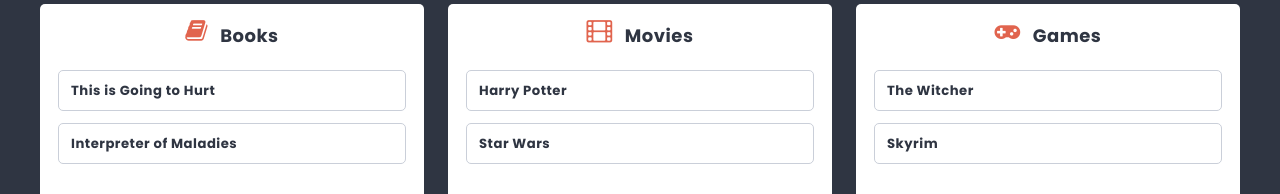
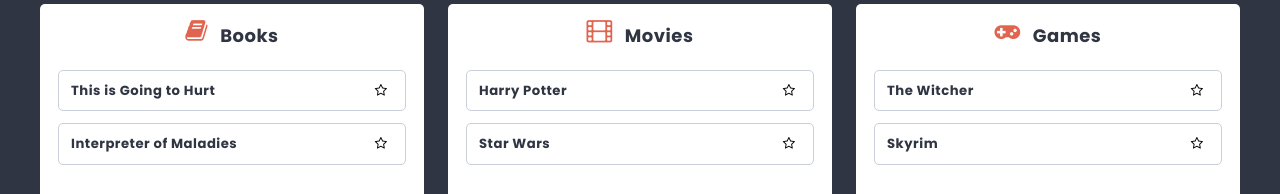
Before and after one commit to Dominik-Wilk/ReactApp, a React (Create React App) app: page /list/1 in a window 1280 px wide. Shown: the part 406-600 px from the top of the page. Built offline with nearby package versions, Linux system fonts and the light colour scheme.

Commit message:
Use useEffet hook to reset value of searchString in store

```diff
--- a/package.json
+++ b/package.json
@@ -7,6 +7,7 @@
     "@testing-library/jest-dom": "^5.17.0",
     "@testing-library/react": "^13.4.0",
     "@testing-library/user-event": "^13.5.0",
+    "clsx": "^2.0.0",
     "font-awesome": "^4.7.0",
     "nanoid": "^5.0.1",
     "proxy-memoize": "^2.0.4",
--- a/src/components/Card/Card.js
+++ b/src/components/Card/Card.js
@@ -1,6 +1,28 @@
 import styles from './Card.module.scss';
+import { useDispatch } from 'react-redux';
+import { toggleCardFav } from '../../redux/store';
+import { useState } from 'react';
+import clsx from 'clsx';
 
-const Card = props => {
-  return <li className={styles.card}>{props.title}</li>;
+const Card = ({ title, id }) => {
+  const [isFav, setIsFav] = useState(false);
+  const dispatch = useDispatch();
+
+  const swap = e => {
+    e.preventDefault();
+    dispatch(toggleCardFav(id));
+    setIsFav(!isFav);
+  };
+
+  return (
+    <li className={styles.card}>
+      {title}
+      <button
+        onClick={swap}
+        className={clsx('fa fa-star-o', styles.fav, {
+          [styles.isFav]: isFav,
+        })}></button>
+    </li>
+  );
 };
 export default Card;
--- a/src/components/Card/Card.module.scss
+++ b/src/components/Card/Card.module.scss
@@ -11,3 +11,11 @@
   justify-content: space-between;
   font-weight: bold;
 }
+.fav {
+  cursor: pointer;
+  border: none;
+  background-color: transparent;
+}
+.isFav {
+  color: rgb(255, 217, 0);
+}
--- a/src/components/Column/Column.js
+++ b/src/components/Column/Column.js
@@ -6,7 +6,6 @@
 
 const Column = props => {
   const cards = useSelector(state => getFilteredCards(state, props.id));
-
   return (
     <article className={styles.column}>
       <h2 className={styles.title}>
@@ -15,7 +14,7 @@
       </h2>
       <ul className={styles.cards}>
         {cards.map(card => (
-          <Card key={card.id} title={card.title} />
+          <Card key={card.id} title={card.title} id={card.id} />
         ))}
       </ul>
       <CardForm columnId={props.id} />
--- a/src/components/Favourite/Favourite.js
+++ b/src/components/Favourite/Favourite.js
@@ -1,6 +1,32 @@
 import PageTitle from '../PageTitle/PageTitle';
+import Card from '../Card/Card';
+import styles from './Favourite.module.scss';
+import { useSelector } from 'react-redux';
+import { getFavCards } from '../../redux/store';
 
 const Favourite = () => {
-  return <PageTitle>Favourite</PageTitle>;
+  const cards = useSelector(getFavCards);
+
+  if (cards.length === 0) {
+    return (
+      <>
+        <PageTitle>Favourite</PageTitle>
+        <h2 className={styles.column}>No favourite cards...</h2>
+      </>
+    );
+  } else {
+    return (
+      <>
+        <PageTitle>Favourite</PageTitle>
+        <article className={styles.column}>
+          <ul className={styles.cards}>
+            {cards.map(card => (
+              <Card key={card.id} title={card.title} id={card.id} />
+            ))}
+          </ul>
+        </article>
+      </>
+    );
+  }
 };
 export default Favourite;
--- a/src/components/Favourite/Favourite.module.scss
+++ b/src/components/Favourite/Favourite.module.scss
@@ -1,4 +1,19 @@
+@use 'sass:math';
 @import '../../styles/settings.scss';
+
+.column {
+  flex-shrink: 0;
+  width: calc(33% - 12px);
+  background: $color-light;
+  margin: 50px auto;
+  padding: ($base-size * 1.5);
+  border-radius: $radius;
+  box-shadow: 0 math.div($base-size, 4) 0 rgba(0, 0, 0, 0.3);
+  color: $color-dark;
+
+  .cards {
+    padding: math.div($base-size, 2) 0;
+  }
 
   .favourite {
     padding: $base-size;
@@ -10,3 +25,11 @@
     font-size: ($base-size * 3);
     text-transform: uppercase;
   }
+}
+
+@media (max-width: 767px) {
+  .column {
+    width: 100%;
+    margin: 0 0 $base-size 0;
+  }
+}
--- a/src/components/SearchForm/SearchForm.js
+++ b/src/components/SearchForm/SearchForm.js
@@ -2,13 +2,19 @@
 import TextInput from '../TextInput/TextInput.js';
 import Button from '../Button/Button.js';
 import { useDispatch } from 'react-redux';
-import { useState } from 'react';
+import { useEffect, useState } from 'react';
 import { searchPhrase } from '../../redux/store';
+import { useLocation } from 'react-router-dom';
 
 const SearchForm = () => {
   const [searchString, setSearchString] = useState('');
+  const dispatch = useDispatch();
 
-  const dispatch = useDispatch();
+  const location = useLocation();
+  useEffect(() => {
+    dispatch(searchPhrase(searchString));
+    // eslint-disable-next-line react-hooks/exhaustive-deps
+  }, [location.pathname]);
 
   const handleInputChange = e => {
     setSearchString(e.target.value);
--- a/src/redux/initialState.js
+++ b/src/redux/initialState.js
@@ -27,12 +27,22 @@
   ],
 
   cards: [
-    { id: '1', columnId: '1', title: 'This is Going to Hurt' },
-    { id: '2', columnId: '1', title: 'Interpreter of Maladies' },
-    { id: '3', columnId: '2', title: 'Harry Potter' },
-    { id: '4', columnId: '2', title: 'Star Wars' },
-    { id: '5', columnId: '3', title: 'The Witcher' },
-    { id: '6', columnId: '3', title: 'Skyrim' },
+    {
+      id: '1',
+      columnId: '1',
+      title: 'This is Going to Hurt',
+      isFavourite: false,
+    },
+    {
+      id: '2',
+      columnId: '1',
+      title: 'Interpreter of Maladies',
+      isFavourite: false,
+    },
+    { id: '3', columnId: '2', title: 'Harry Potter', isFavourite: false },
+    { id: '4', columnId: '2', title: 'Star Wars', isFavourite: false },
+    { id: '5', columnId: '3', title: 'The Witcher', isFavourite: false },
+    { id: '6', columnId: '3', title: 'Skyrim', isFavourite: false },
   ],
 
   lists: [
--- a/src/redux/store.js
+++ b/src/redux/store.js
@@ -7,6 +7,9 @@
   cards.filter(
     card => card.columnId === columnId && strContains(card.title, searchString)
   );
+
+export const getFavCards = state =>
+  state.cards.filter(card => card.isFavourite);
 
 export const getAllColumns = state => state.columns;
 export const getAllLists = state => state.lists;
@@ -23,6 +26,10 @@
 export const addList = payload => ({ type: 'ADD_LIST', payload });
 export const searchPhrase = payload => ({
   type: 'UPDATE_SEARCHSTRING',
+  payload,
+});
+export const toggleCardFav = payload => ({
+  type: 'TOGGLE_CARD_FAVOURITE',
   payload,
 });
 
@@ -51,6 +58,15 @@
         lists: [...state.lists, { ...action.payload, id: nanoid() }],
       };
 
+    case 'TOGGLE_CARD_FAVOURITE':
+      return {
+        ...state,
+        cards: state.cards.map(card =>
+          card.id === action.payload
+            ? { ...card, isFavourite: !card.isFavourite }
+            : card
+        ),
+      };
     default:
       return state;
   }
```
Also changed, not shown: 1 other file (tests, documents, lock files or other folders). Lines whose indentation alone changed are shown as unchanged.
